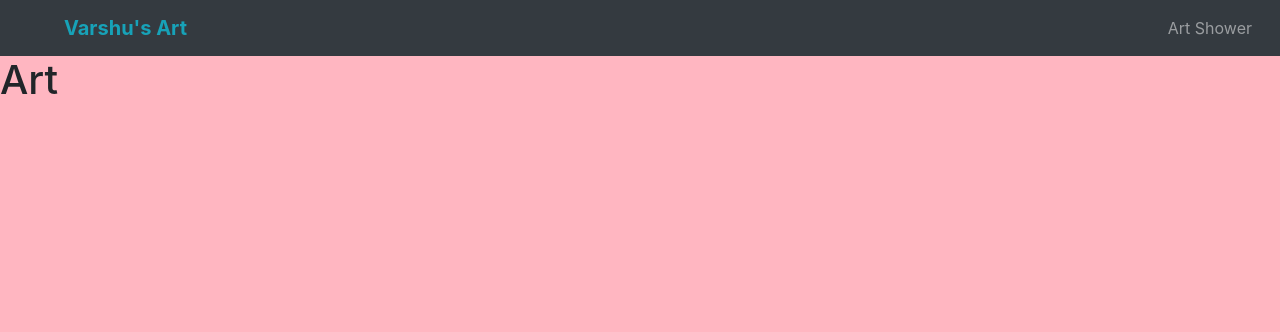
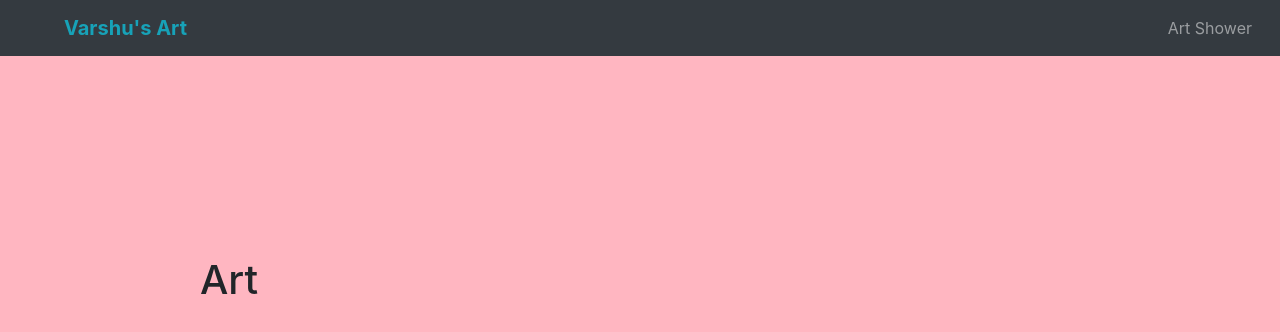
Before and after one commit to Madhubalajb/Varshu-Art, a React (Create React App) app: page /art in a window 1280 px wide. Shown: the top 332 px of the page. Built offline with nearby package versions, Linux system fonts and the light colour scheme; a web font is replaced by a local one.

Commit message:
Updated site

```diff
--- a/src/index.scss
+++ b/src/index.scss
@@ -45,7 +45,11 @@ $btn-clr: #b3d7ff;
 		letter-spacing: 1px;
 	}
 }
-
+.Art {
+	h1{
+		padding: 200px;
+	}
+}
 @media screen and (max-width: 479px) {
 	body {
 		overflow-x: hidden;
```
